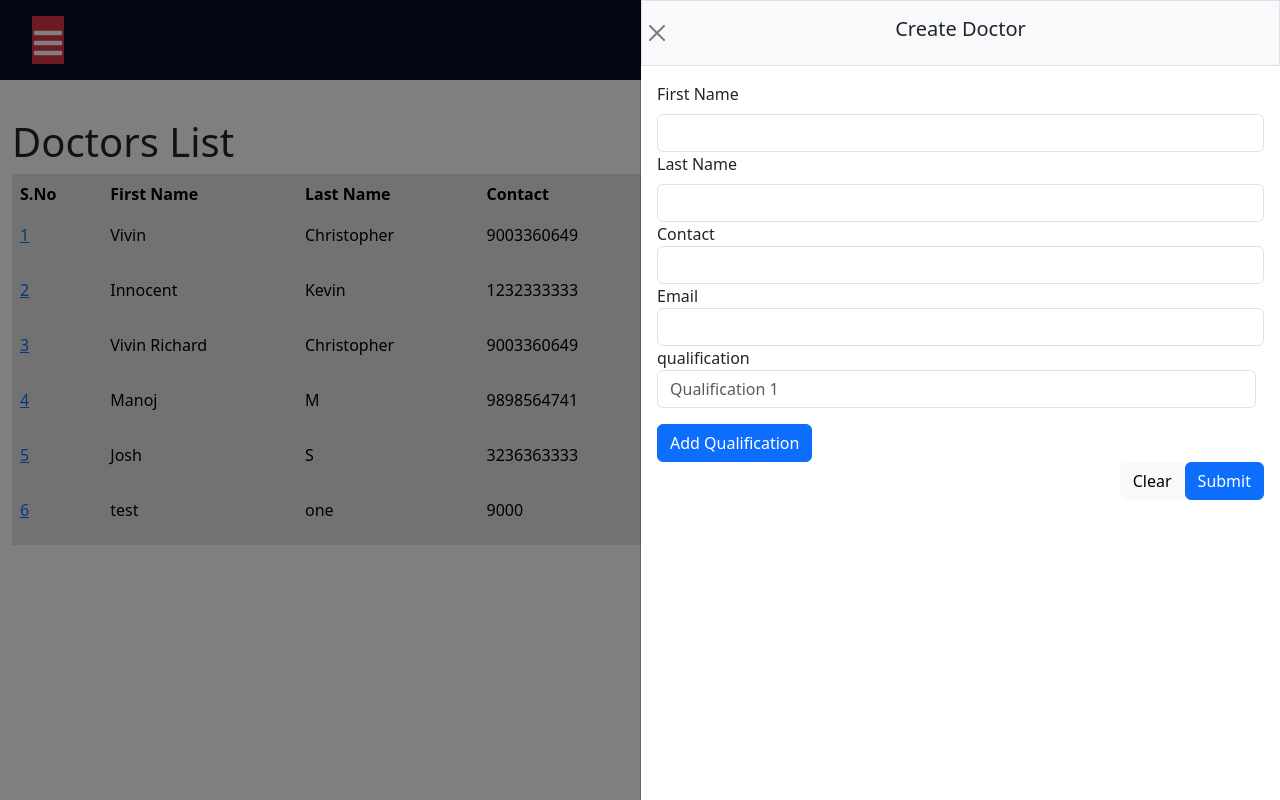
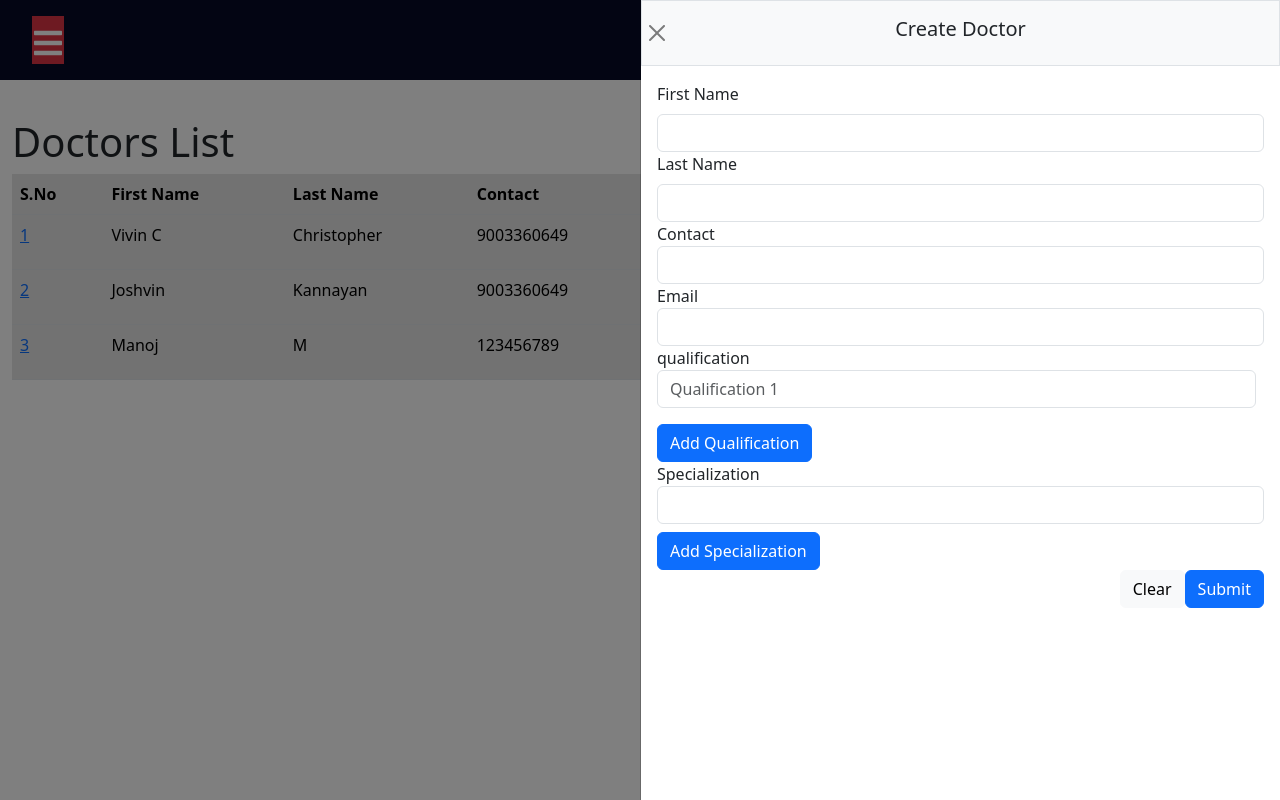
Before and after one commit to vivincrichard/my-application-01, a React (Vite) app: page /doctors in a window 1280 px wide. Both pictures are taken after a click on the button "New". Built offline with nearby package versions, Linux system fonts and the light colour scheme; data requests are answered from the project's data file.

Commit message:
added qualification array to Doctor

```diff
--- a/db.json
+++ b/db.json
@@ -45,7 +45,7 @@
   "doctors": [
     {
       "id": "1",
-      "firstName": "Vivin",
+      "firstName": "Vivin C",
       "lastName": "Christopher",
       "contact": 9003360649,
       "email": "q@gmail.com",
@@ -53,63 +53,45 @@
         "MBBS",
         "MS"
       ],
-      "specialization": "Cardiologist",
+      "specialization": [
+        "cardiology",
+        "neurology"
+      ],
       "MRI": 123456,
       "stateMedicalCouncil": "Chennai",
       "registrationDate": "January 15, 2010"
     },
     {
       "id": "2",
-      "firstName": "Innocent",
-      "lastName": "Kevin",
-      "contact": "1232333333",
-      "email": "a@gmail.com",
-      "qualification": [
-        "MBBS",
-        "MS"
-      ]
-    },
-    {
-      "id": "3",
-      "firstName": "Vivin Richard",
-      "lastName": "Christopher",
+      "firstName": "Joshvin",
+      "lastName": "Kannayan",
       "contact": 9003360649,
       "email": "vivincrichard@gmail.com",
       "qualification": [
-        "BE"
+        "BE",
+        "ME"
       ],
-      "specialization": "Cardiologist",
+      "specialization": [
+        "cardiology",
+        "Nero"
+      ],
       "MRI": 123456,
       "stateMedicalCouncil": "Chennai",
       "registrationDate": "January 15, 2010"
     },
     {
-      "id": "4",
+      "id": "3",
       "firstName": "Manoj",
       "lastName": "M",
-      "contact": "9898564741",
+      "contact": "123456789",
       "email": "manoj@gmail.com",
       "qualification": [
-        "MBBS",
-        "MS"
-      ]
-    },
-    {
-      "id": "5",
-      "firstName": "Josh",
-      "lastName": "S",
-      "contact": "3236363333",
-      "email": "josh@gmail.com"
-    },
-    {
-      "id": "6",
-      "firstName": "test",
-      "lastName": "one",
-      "contact": "9000",
-      "email": "asdf@gmail.com",
-      "qualification": [
-        "a",
-        "b"
+        "BSC",
+        "MBA"
+      ],
+      "specialization": [
+        "Manager",
+        "RBL"
       ]
     }
   ]
--- a/src/Components/Doctors/CreateUpdateDoctor.tsx
+++ b/src/Components/Doctors/CreateUpdateDoctor.tsx
@@ -5,7 +5,7 @@ import {
   useDoctorList,
   useUpdateDoctor,
 } from "./DoctorQuery";
-import { useEffect } from "react";
+import { useEffect, useState } from "react";
 
 interface IProps {
   selectedId: string;
@@ -13,7 +13,13 @@ interface IProps {
 
 const CreateUpdateDoctor = (props: IProps) => {
   console.log("receivedId", props.selectedId);
+  const [id, setId] = useState<string>();
 
+  useEffect(() => {
+    setId(props.selectedId);
+  }, [props.selectedId]);
+
+  console.log("iddddddddddd", id);
   const { mutateAsync: createDoctor } = useCreateDoctor();
   const { data: list } = useDoctorList();
   const { data: getDoctor } = useDoctorId(props?.selectedId);
@@ -34,24 +40,41 @@ const CreateUpdateDoctor = (props: IProps) => {
       contact: props?.selectedId ? getDoctor?.contact : "",
       email: props?.selectedId ? getDoctor?.email : "",
       qualification: props?.selectedId
-        ? getDoctor?.qualification || [""]
+        ? getDoctor?.qualification
         : [""], // Default qualification for edit
+      specialization: props?.selectedId
+        ? getDoctor?.specialization
+        : [""],
     },
   });
 
-  const { fields, append, remove } = useFieldArray<any>({
+  const {
+    fields: qualificationFields,
+    append: qualificationAppend,
+    remove: qualificationRemove,
+  } = useFieldArray<any>({
     control,
     name: "qualification", // The field name for qualification
+  });
+
+  const {
+    fields: specializationField,
+    append: specializationAppend,
+    remove: specializationRemove,
+  } = useFieldArray<any>({
+    control,
+    name: "specialization",
   });
 
   useEffect(() => {
     if (getDoctor) {
       reset({
-        firstName: getDoctor.firstName,
-        lastName: getDoctor.lastName,
-        contact: getDoctor.contact,
-        email: getDoctor.email,
+        firstName: getDoctor.firstName || "",
+        lastName: getDoctor.lastName || "",
+        contact: getDoctor.contact || "" ,
+        email: getDoctor.email || "",
         qualification: getDoctor.qualification || [""], // Fill qualification on edit
+        specialization: getDoctor.specialization || [""],
       });
     }
   }, [getDoctor, reset]);
@@ -71,6 +94,7 @@ const CreateUpdateDoctor = (props: IProps) => {
     } else {
       createDoctor(payload);
       reset();
+      setId("");
     }
   };
 
@@ -141,21 +165,19 @@ const CreateUpdateDoctor = (props: IProps) => {
           {/* Dynamic qualification */}
           <div>
             <label htmlFor="qualification">qualification</label>
-            {fields.map((item, index) => (
+            {qualificationFields.map((item, index) => (
               <div key={item.id} className="d-flex align-items-center mb-2">
                 <input
                   type="text"
-                  {...register(`qualification.${index}`, {
-                    required: `Qualification ${index + 1} is required`,
-                  })}
+                  {...register(`qualification.${index}`)}
                   className="form-control me-2"
                   placeholder={`Qualification ${index + 1}`}
                 />
-                {fields.length > 1 && (
+                {qualificationFields.length > 1 && (
                   <button
                     type="button"
                     className="btn btn-danger"
-                    onClick={() => remove(index)} // Remove qualification
+                    onClick={() => qualificationRemove(index)} // Remove qualification
                   >
                     Remove
                   </button>
@@ -165,9 +187,38 @@ const CreateUpdateDoctor = (props: IProps) => {
             <button
               type="button"
               className="btn btn-primary mt-2"
-              onClick={() => append("")} // Add a new qualification field
+              onClick={() => qualificationAppend("")} // Add a new qualification field
             >
               Add Qualification
+            </button>
+          </div>
+
+          <div>
+            <label htmlFor="specialization">Specialization</label>
+            {specializationField.map((special, index) => (
+              <div key={special.id} className="d-flex align-items-center mb-2">
+                <input
+                  type="text"
+                  {...register(`specialization.${index}`)}
+                  className="form-control"
+                />
+                {specializationField.length > 1 && (
+                  <button
+                    type="button"
+                    className="btn btn-danger"
+                    onClick={() => specializationRemove(index)}
+                  >
+                    Remove
+                  </button>
+                )}
+              </div>
+            ))}
+            <button
+              type="button"
+              className="btn btn-primary"
+              onClick={() => specializationAppend("")}
+            >
+              Add Specialization
             </button>
           </div>
 
--- a/src/Components/Doctors/Index.tsx
+++ b/src/Components/Doctors/Index.tsx
@@ -24,6 +24,9 @@ function Doctors() {
             className="btn btn-primary"
             data-bs-toggle="offcanvas"
             data-bs-target="#createUpdateDoctor"
+            onClick={() => {
+              setSelectedDoctorId('');
+            }}
           >
             New
           </button>
```
